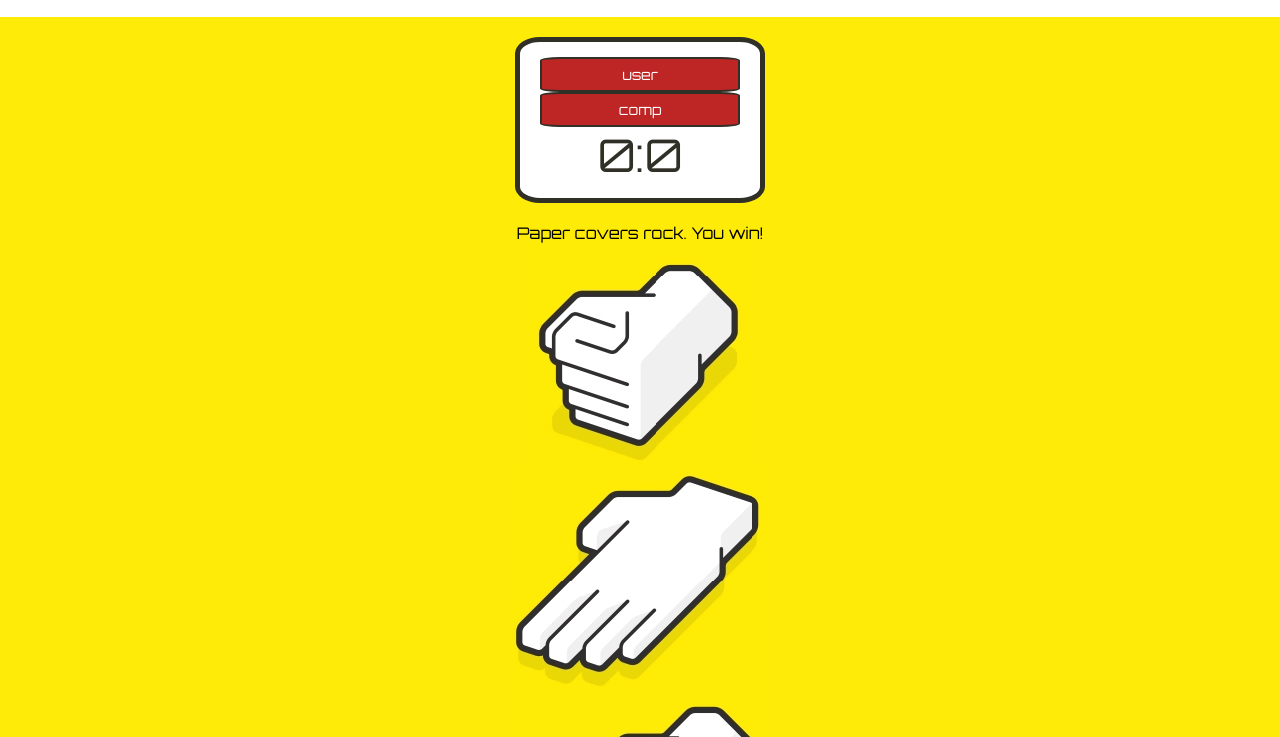
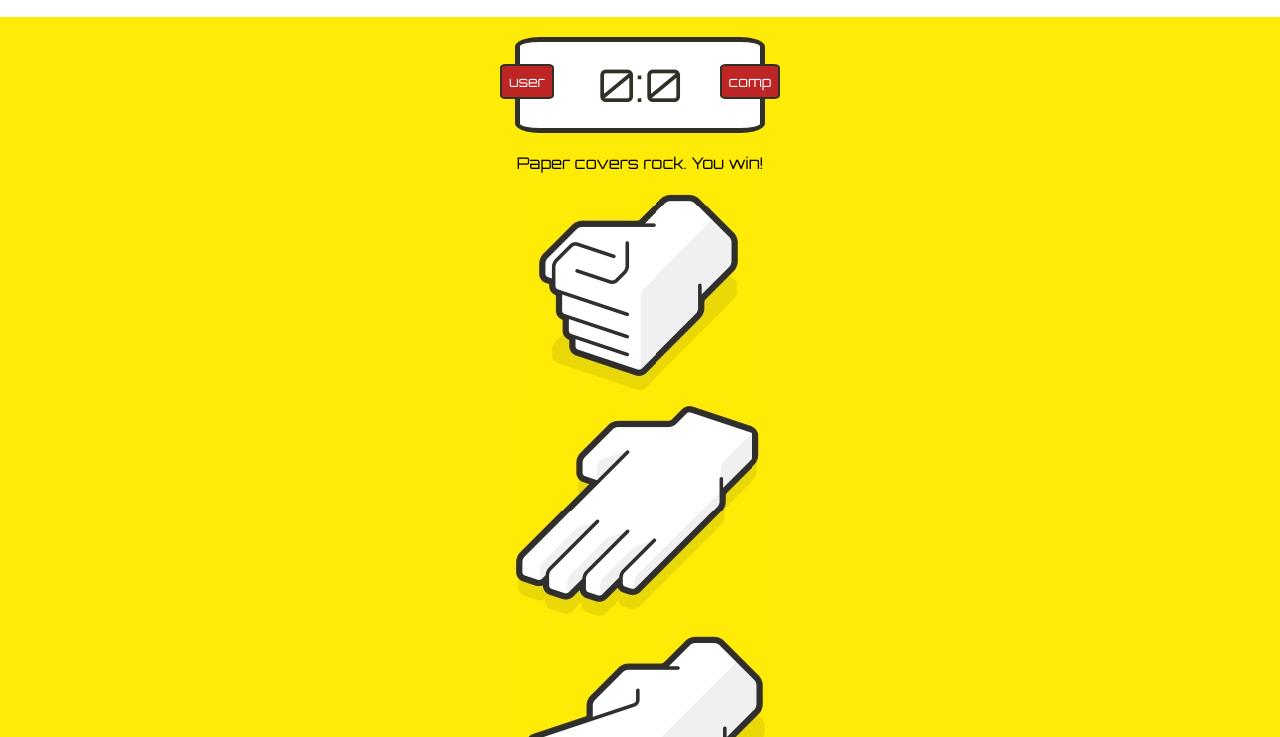
Before and after one commit to TobiOladoja/vanillaJS-rockpaperscissors, a plain HTML site: page index.html in a window 1280 px wide. Shown: the part 63-800 px from the top of the page. Drawn offline with Linux system fonts and the light colour scheme.

Commit message:
Done with the scoreboard design, finished badge class which comprises of user label and computer label

```diff
--- a/style.css
+++ b/style.css
@@ -29,11 +29,12 @@ header > h1 {
     color: #303027;
     font-size: 45px;
     padding: 15px 20px; /* Padding is the space inside the element between element and border*/
+    position: relative;
 }
 
 
 
-.badge {
+.badge { /* Both labels (user and computer) share same class of badge */
     background: rgb(190, 37, 37);
     border: 2px solid #303027;
     border-radius: 10%;
@@ -45,9 +46,15 @@ header > h1 {
 }
 
 #user-label {
+    position: absolute; /* Then I made parent element .scoreboard relative*/
+    top: 25%;
+    left: -20px;
 
 }
 
 #computer-label {
+    position: absolute;  /* Then I made parent element .scoreboard relative*/
+    top: 25%;
+    right: -20px;
 
 }
```
